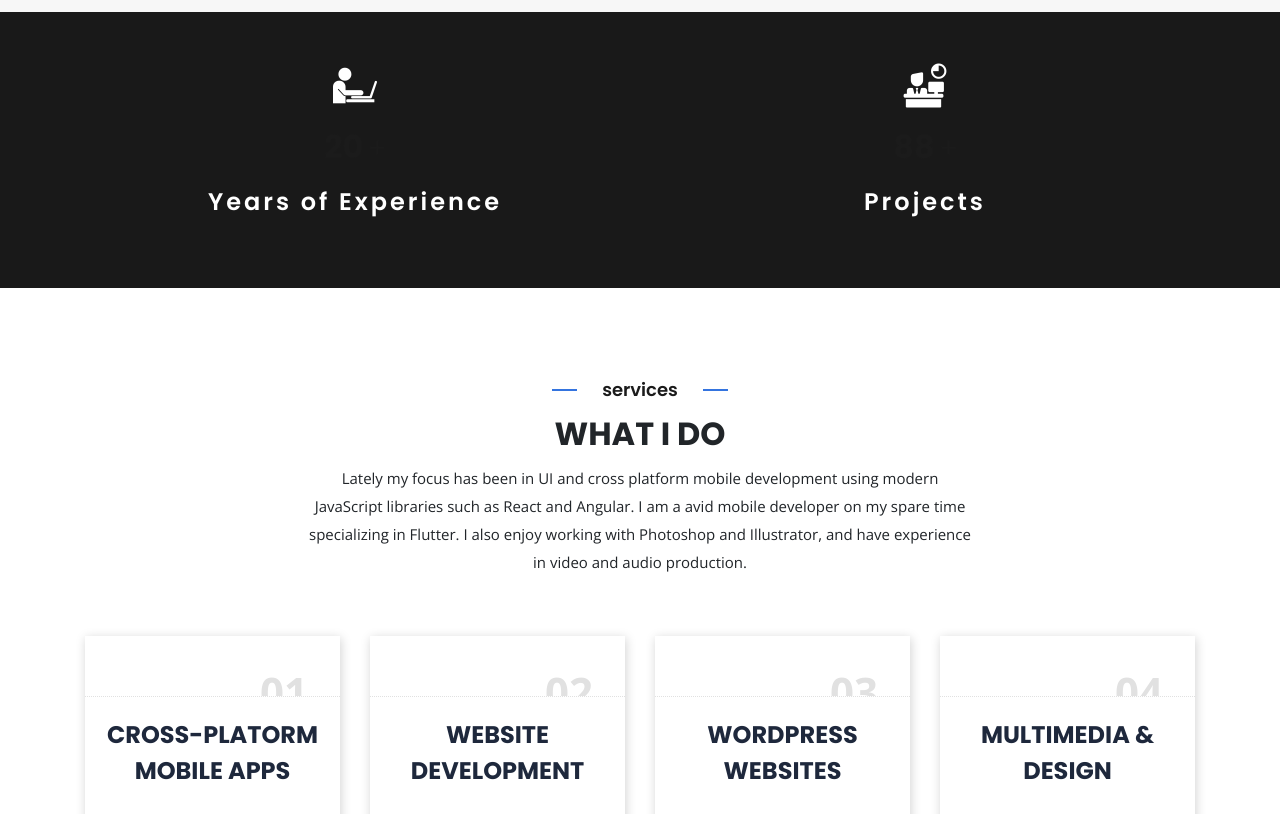
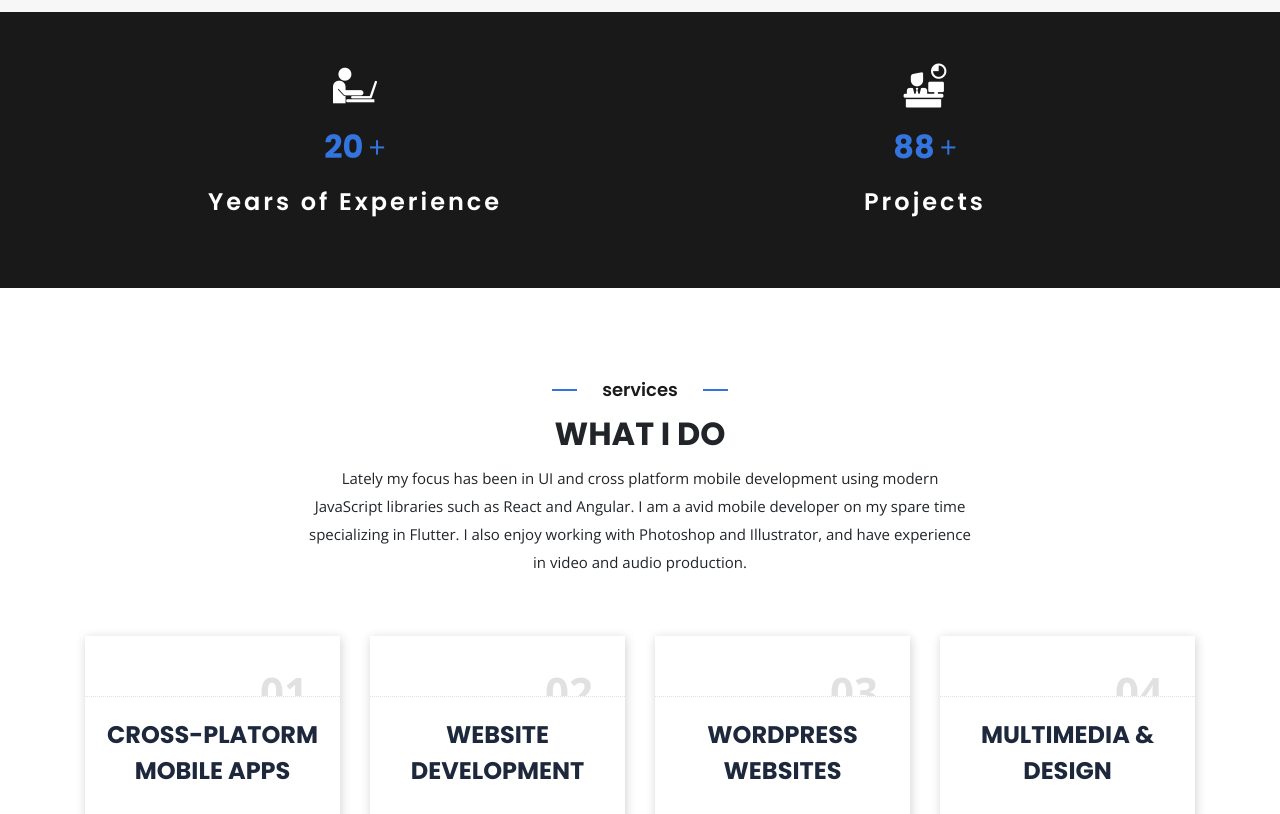
Before and after one commit to malik199/visdevelop, a plain HTML site: page public/index.html in a window 1280 px wide. Shown: the part 3300-4114 px from the top of the page. Drawn offline with nearby package versions, Linux system fonts and the light colour scheme.

Commit message:
updating color info

```diff
--- a/public/css/color.css
+++ b/public/css/color.css
@@ -1,8 +1,13 @@
 /*	Color
 =====================================================================*/
 .color_default{
-	color: #1b1b1b; /* #3474df */
+	color: #1b1b1b;
 }
+
+.color_special {
+	color: #3474df
+}
+
 .color_primary{
 	color: #1e283c;
 }
--- a/public/index.html
+++ b/public/index.html
@@ -306,7 +306,7 @@
 							<div class="col-md-6 col-lg-6">
 							    <div class="counter count wow text-center" data-wow-duration="300ms">
 							    	<span class="flaticon-man-working-on-a-laptop-from-side-view"></span>
-					            	<div class="counting_digit color_default mt_15"> <h2 class="count-num" data-speed="3000" data-stop="20">0</h2><span>+</span>
+					            	<div class="counting_digit color_special mt_15"> <h2 class="count-num" data-speed="3000" data-stop="20">0</h2><span>+</span>
 					            	</div>
 					            	<h3 class="color_white mt_15">Years of Experience</h3>
 					          	</div>
@@ -314,7 +314,7 @@
 							<div class="col-md-6 col-lg-6">
 							    <div class="counter count wow text-center" data-wow-duration="300ms">
 							    	<span class="flaticon-half-time-work"></span>
-					            	<div class="counting_digit color_default mt_15"> <h2 class="count-num" data-speed="3000" data-stop="88">0</h2><span>+</span>
+					            	<div class="counting_digit color_special mt_15"> <h2 class="count-num" data-speed="3000" data-stop="88">0</h2><span>+</span>
 					            	</div>
 					            	<h3 class="color_white mt_15">Projects</h3>
 					          	</div>
```
